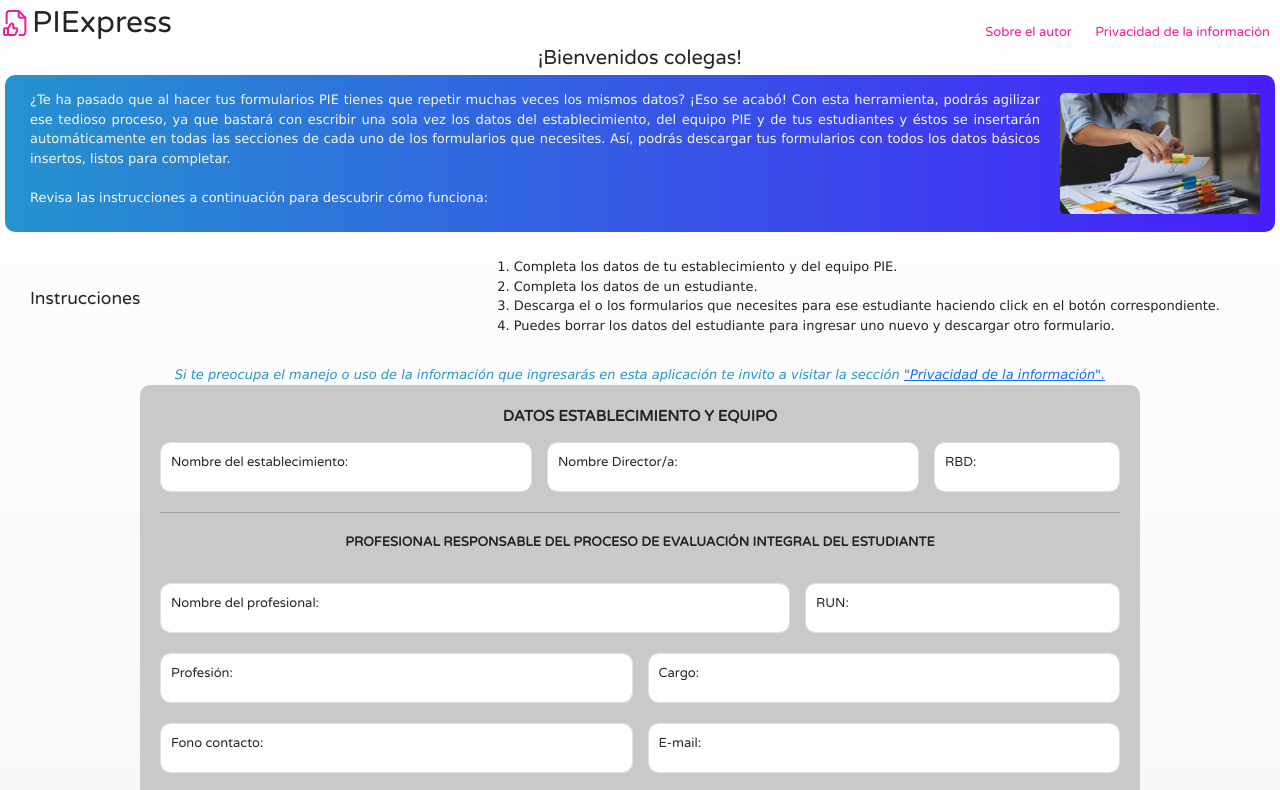
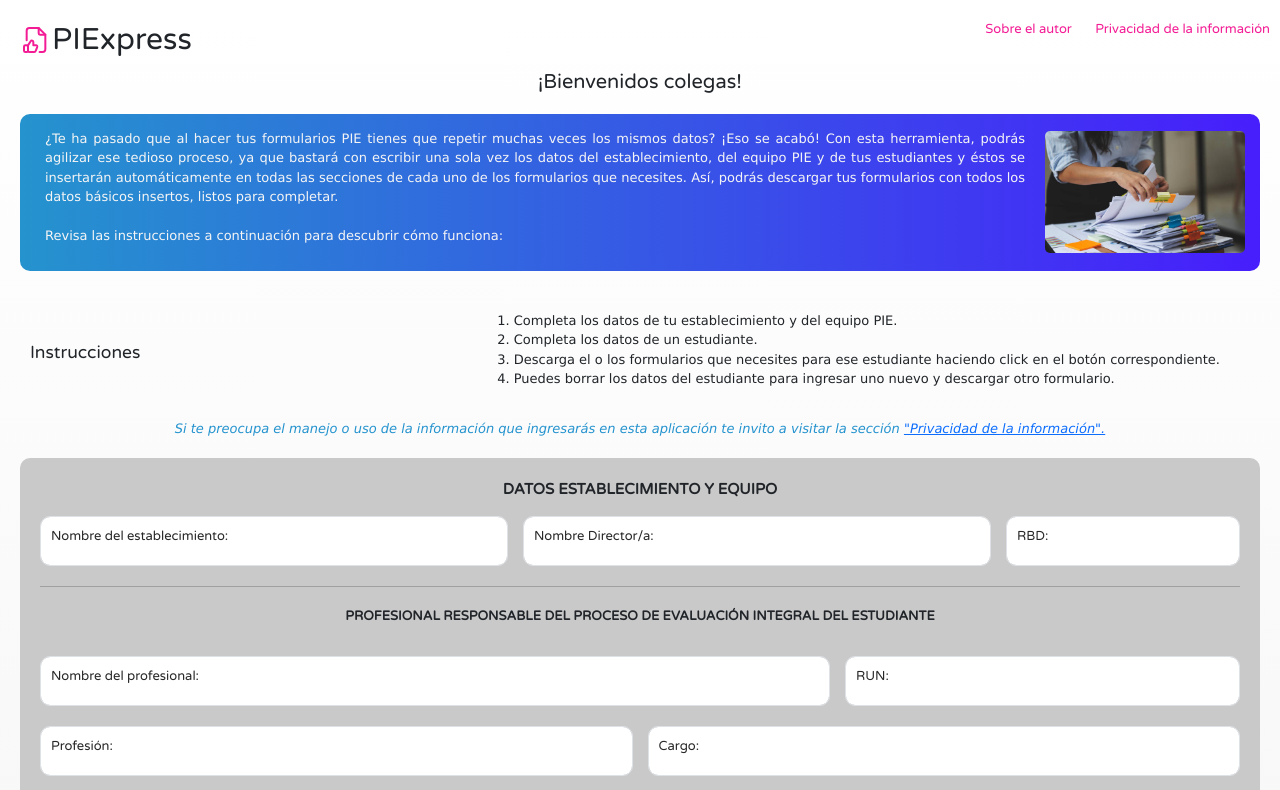
Before and after one commit to FunMachine-Dev/Piexpress, a website: page public/index.html in a window 1280 px wide. Shown: the top 790 px of the page. Drawn offline with nearby package versions, Linux system fonts and the light colour scheme; a web font is replaced by a local one.

Commit message:
correciones UX

```diff
--- a/public/css/style.css
+++ b/public/css/style.css
@@ -33,11 +33,22 @@ body {
     justify-content: center;
 }
 
+.logo{
+    display: flex;
+    align-items: center;
+    justify-content: center;
+    margin-left: 2rem;
+    margin-top: 1rem;
+}
+
+
+
 
 .menu {
     font-family: var(--fuente_logo);
     text-decoration: none;
     text-align: center;
+    margin-bottom: 3rem;
 }
 
 .menu nav a {
@@ -89,8 +100,9 @@ h3 {
     background-image: linear-gradient(to right, var(--color_azul) 0%, rgb(71, 30, 252) 100%);
     padding: 1.5rem;
     border-radius: 1rem;
+    border: 1;
     text-align: justify;
-    margin: .5rem;
+    margin: 2rem;
     color: whitesmoke;
 }
 
@@ -145,7 +157,7 @@ p {
     font-family: var(--fuente_texto);
 }
 
-/*estilo txt_bienvenida que aplica a las pantallas de mínimo 768px*/
+/*estilo txt_bienvenida que aplica a las pantallas de mínimo 768px (grandes)*/
 @media (min-width: 768px) {
     .bienvenida .bienvenida__txt {
         display: flex;
@@ -210,8 +222,8 @@ p {
     align-items: center;
     text-align: center;
     background-color: #c9c9c9;
-    max-width: 100rem;
-    margin: 0 auto 0 auto;
+
+    margin: 2rem;
     border-radius: 1rem;
     padding: 2rem;
 }
@@ -460,6 +472,7 @@ fieldset {
     text-align: center;
     background-image: linear-gradient(to right, var(--color_azul) 0%, rgb(71, 30, 252) 100%);
     border-radius: 1REM;
+    margin: 2rem;
 }
 
 .name {
--- a/public/index.html
+++ b/public/index.html
@@ -26,6 +26,7 @@
 <body>
     <!--Logo y menú-->
     <div class="header_contenedor" id="header">
+        <div class="logo">
         <a href="index.html">
             <svg xmlns="http://www.w3.org/2000/svg" class="icon icon-tabler icon-tabler-file-like" width="32"
                 height="32" viewBox="0 0 24 24" stroke-width="1.5" stroke="#f31c95" fill="none" stroke-linecap="round"
@@ -39,6 +40,9 @@
             </svg>
         </a>
         <h1 class="titulo_logo">PIExpress</h1>
+    </div>
+
+
 
         <div class="menu">
             <nav>
@@ -445,7 +449,7 @@
                 </div>
 
                 <div class="mt-3 form-floating col-sm">
-                    <input id="lge_uso_est" type="text" class="form-control" placeholder="Lengua uso habitual*:" name="lge_uso_est">
+                    <input id="lge_uso_est" type="text" class="input form-control" placeholder="Lengua uso habitual*:" name="lge_uso_est">
                     <label class="label-float" for="lge_uso_est">Lengua uso habitual*:</label>
                 </div>
             </div>
```
Also changed, not shown: 1 other file.
